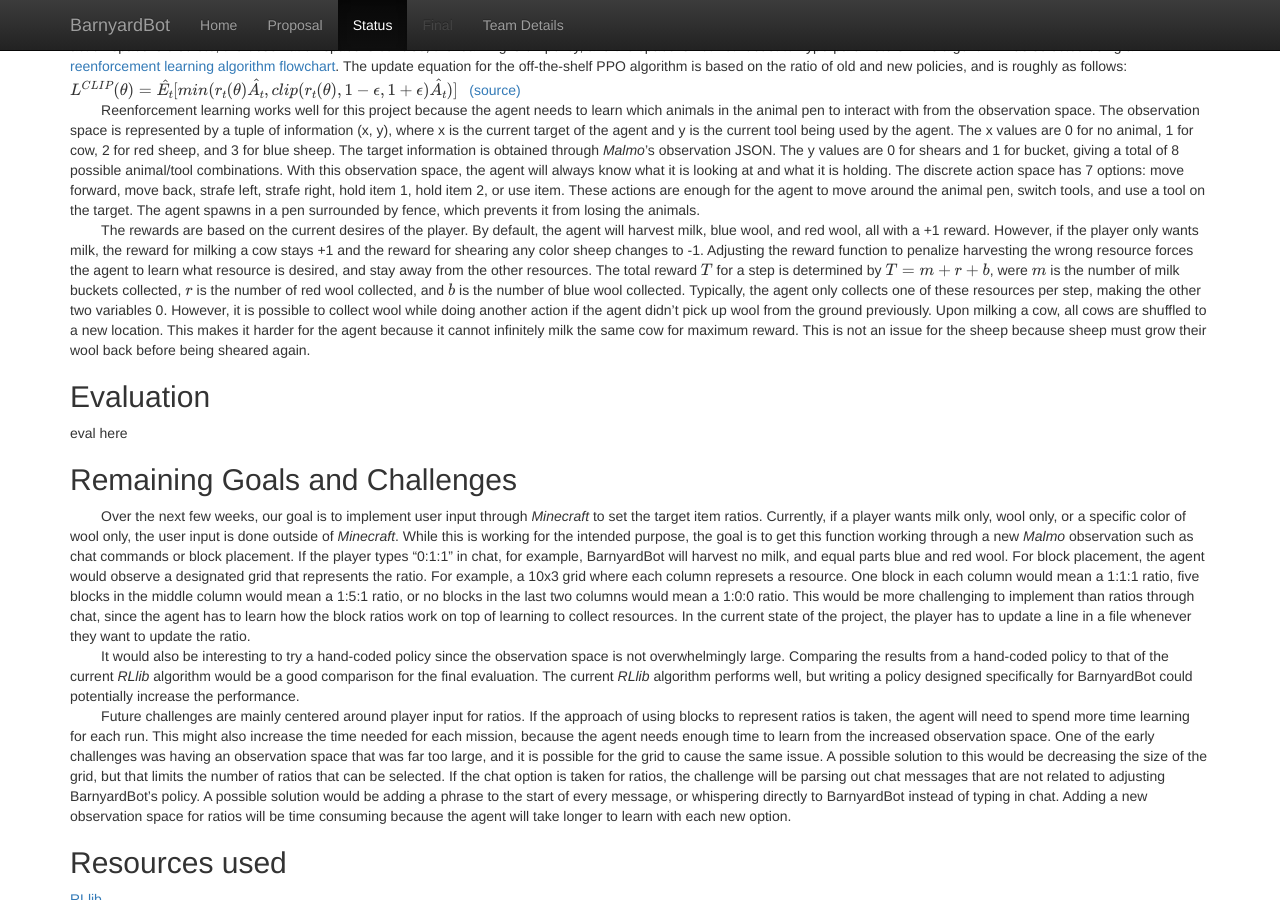
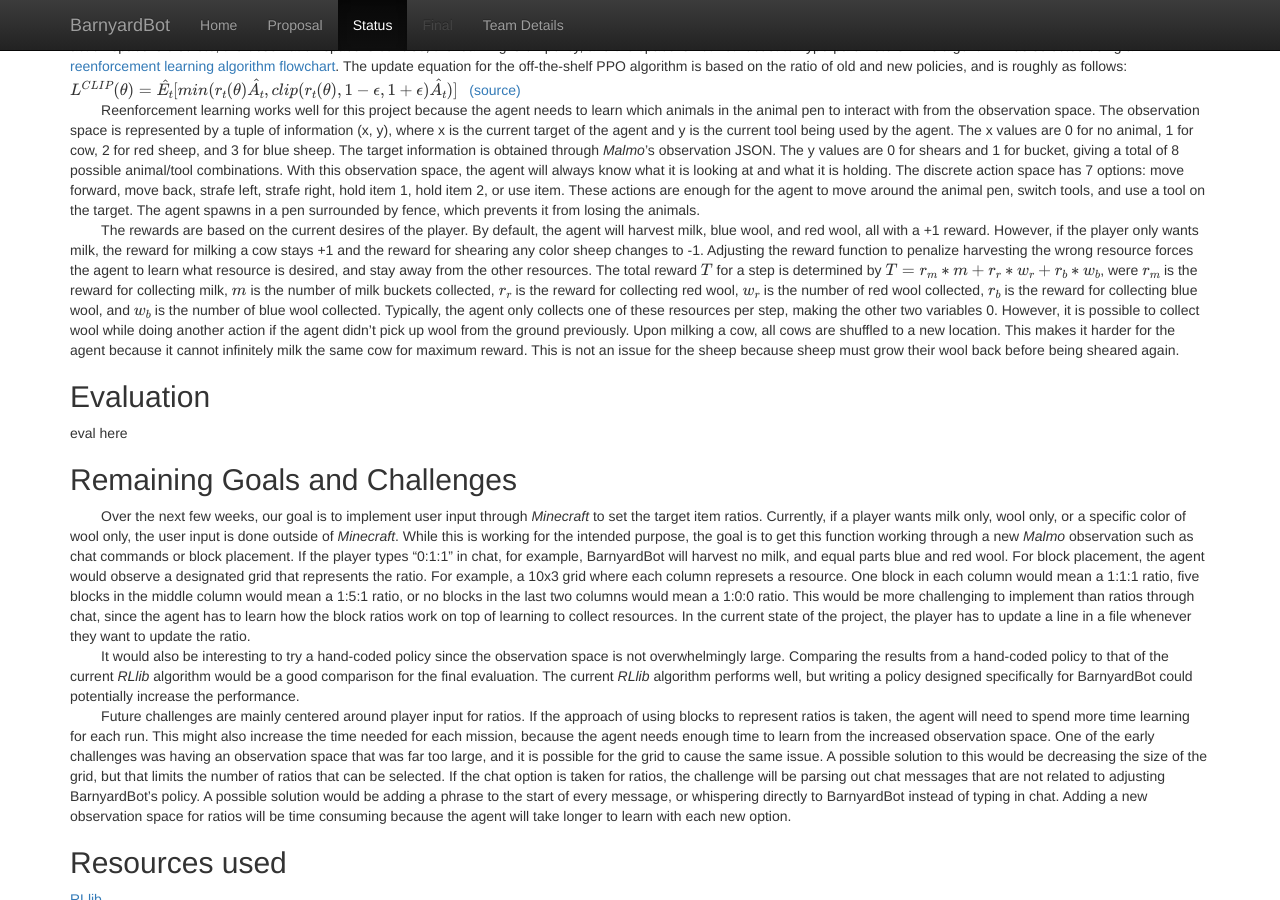
Before and after one commit to brandonmeyer/BarnyardBot, a Jekyll site: the page built from docs/status.md, in a window 1280 px wide and 900 px high, scrolled down 483 px. Built offline with Jekyll 4.4.1, drawn with Linux system fonts in a browser that asks for light colours; formulas are drawn with MathJax 3.

Commit message:
Update status.md

```diff
--- a/docs/status.md
+++ b/docs/status.md
@@ -12,7 +12,7 @@ video here
 &nbsp;&nbsp;&nbsp;&nbsp;&nbsp;&nbsp;&nbsp;&nbsp;BarnyardBot uses reenforcement learning to adjust agent behavior for harvesting resources. Reenforcement learning is done with *RLlib* and *Gym* to enable repeat missions and adjust the learning policy. The Proximal Policy Optimization (PPO) algorithm was selected from *RLlib* for this project. This algorithm works well for the intended purpose because the action space is discrete, the observation space is concise, the learning is on-policy, and the space is not not robust to hyperparameters. This algorithm was selected using a [reenforcement learning algorithm flowchart](https://static.us.edusercontent.com/files/eS20DbiGQfi4P2skbCN9WYeD). The update equation for the off-the-shelf PPO algorithm is based on the ratio of old and new policies, and is roughly as follows:\
 $$L^{CLIP}(\theta)=\hat{E_t}[min(r_t(\theta)\hat{A_t},clip(r_t(\theta),1-\epsilon,1+\epsilon)\hat{A_t})]$$&nbsp;&nbsp;&nbsp;[(source)](https://blogs.oracle.com/ai-and-datascience/post/reinforcement-learning-proximal-policy-optimization-ppo)\
 &nbsp;&nbsp;&nbsp;&nbsp;&nbsp;&nbsp;&nbsp;&nbsp;Reenforcement learning works well for this project because the agent needs to learn which animals in the animal pen to interact with from the observation space. The observation space is represented by a tuple of information (x, y), where x is the current target of the agent and y is the current tool being used by the agent. The x values are 0 for no animal, 1 for cow, 2 for red sheep, and 3 for blue sheep. The target information is obtained through *Malmo*'s observation JSON. The y values are 0 for shears and 1 for bucket, giving a total of 8 possible animal/tool combinations. With this observation space, the agent will always know what it is looking at and what it is holding. The discrete action space has 7 options: move forward, move back, strafe left, strafe right, hold item 1, hold item 2, or use item. These actions are enough for the agent to move around the animal pen, switch tools, and use a tool on the target. The agent spawns in a pen surrounded by fence, which prevents it from losing the animals.\
-&nbsp;&nbsp;&nbsp;&nbsp;&nbsp;&nbsp;&nbsp;&nbsp;The rewards are based on the current desires of the player. By default, the agent will harvest milk, blue wool, and red wool, all with a +1 reward. However, if the player only wants milk, the reward for milking a cow stays +1 and the reward for shearing any color sheep changes to -1. Adjusting the reward function to penalize harvesting the wrong resource forces the agent to learn what resource is desired, and stay away from the other resources. The total reward $$T$$ for a step is determined by $$T = m + r + b$$, were $$m$$ is the number of milk buckets collected, $$r$$ is the number of red wool collected, and $$b$$ is the number of blue wool collected. Typically, the agent only collects one of these resources per step, making the other two variables 0. However, it is possible to collect wool while doing another action if the agent didn't pick up wool from the ground previously. Upon milking a cow, all cows are shuffled to a new location. This makes it harder for the agent because it cannot infinitely milk the same cow for maximum reward. This is not an issue for the sheep because sheep must grow their wool back before being sheared again.
+&nbsp;&nbsp;&nbsp;&nbsp;&nbsp;&nbsp;&nbsp;&nbsp;The rewards are based on the current desires of the player. By default, the agent will harvest milk, blue wool, and red wool, all with a +1 reward. However, if the player only wants milk, the reward for milking a cow stays +1 and the reward for shearing any color sheep changes to -1. Adjusting the reward function to penalize harvesting the wrong resource forces the agent to learn what resource is desired, and stay away from the other resources. The total reward $$T$$ for a step is determined by $$T = r_m * m + r_r * w_r + r_b * w_b$$, were $$r_m$$ is the reward for collecting milk, $$m$$ is the number of milk buckets collected, $$r_r$$ is the reward for collecting red wool, $$w_r$$ is the number of red wool collected, $$r_b$$ is the reward for collecting blue wool, and $$w_b$$ is the number of blue wool collected. Typically, the agent only collects one of these resources per step, making the other two variables 0. However, it is possible to collect wool while doing another action if the agent didn't pick up wool from the ground previously. Upon milking a cow, all cows are shuffled to a new location. This makes it harder for the agent because it cannot infinitely milk the same cow for maximum reward. This is not an issue for the sheep because sheep must grow their wool back before being sheared again.
 
 ## Evaluation
 eval here
```
